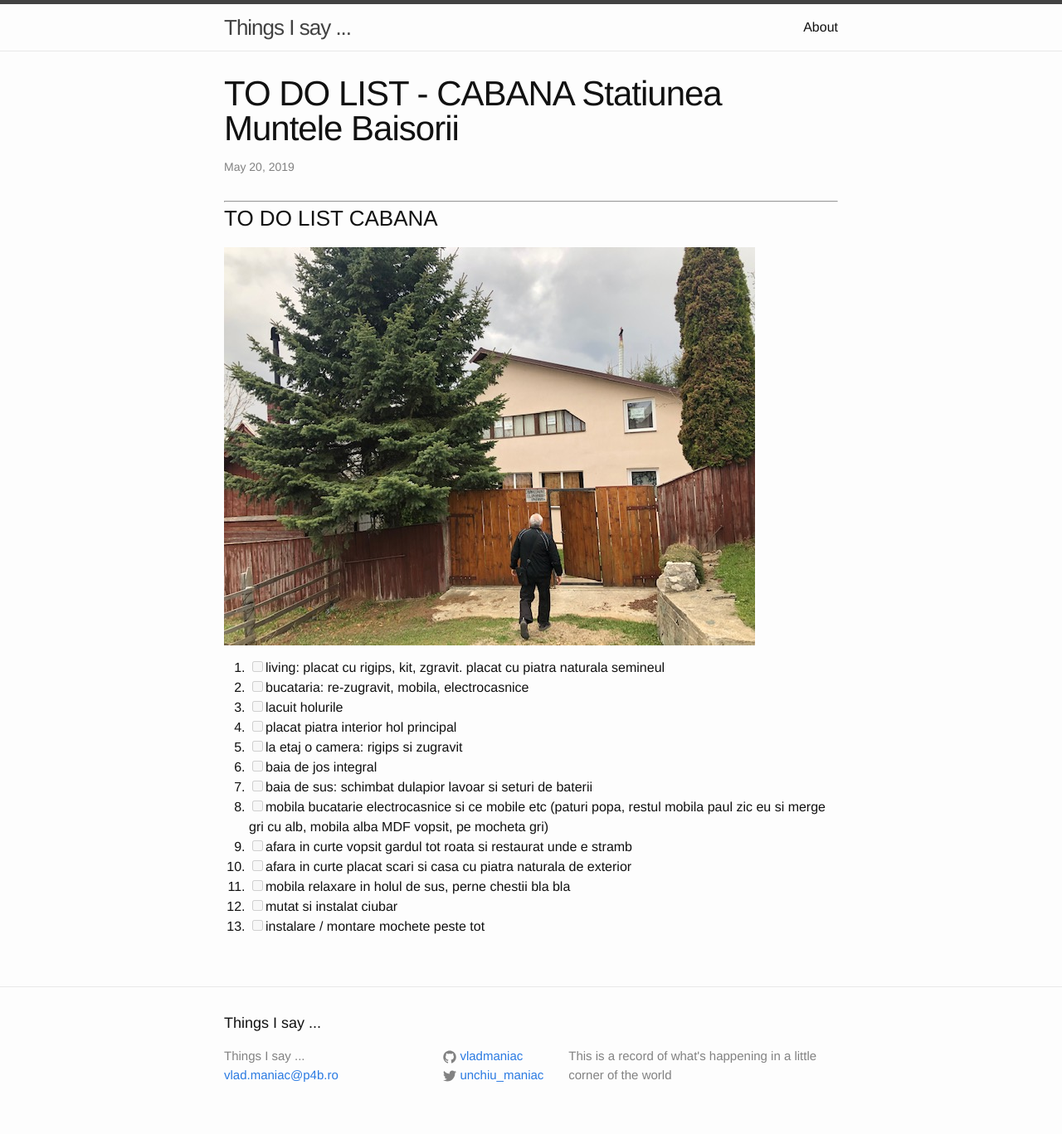
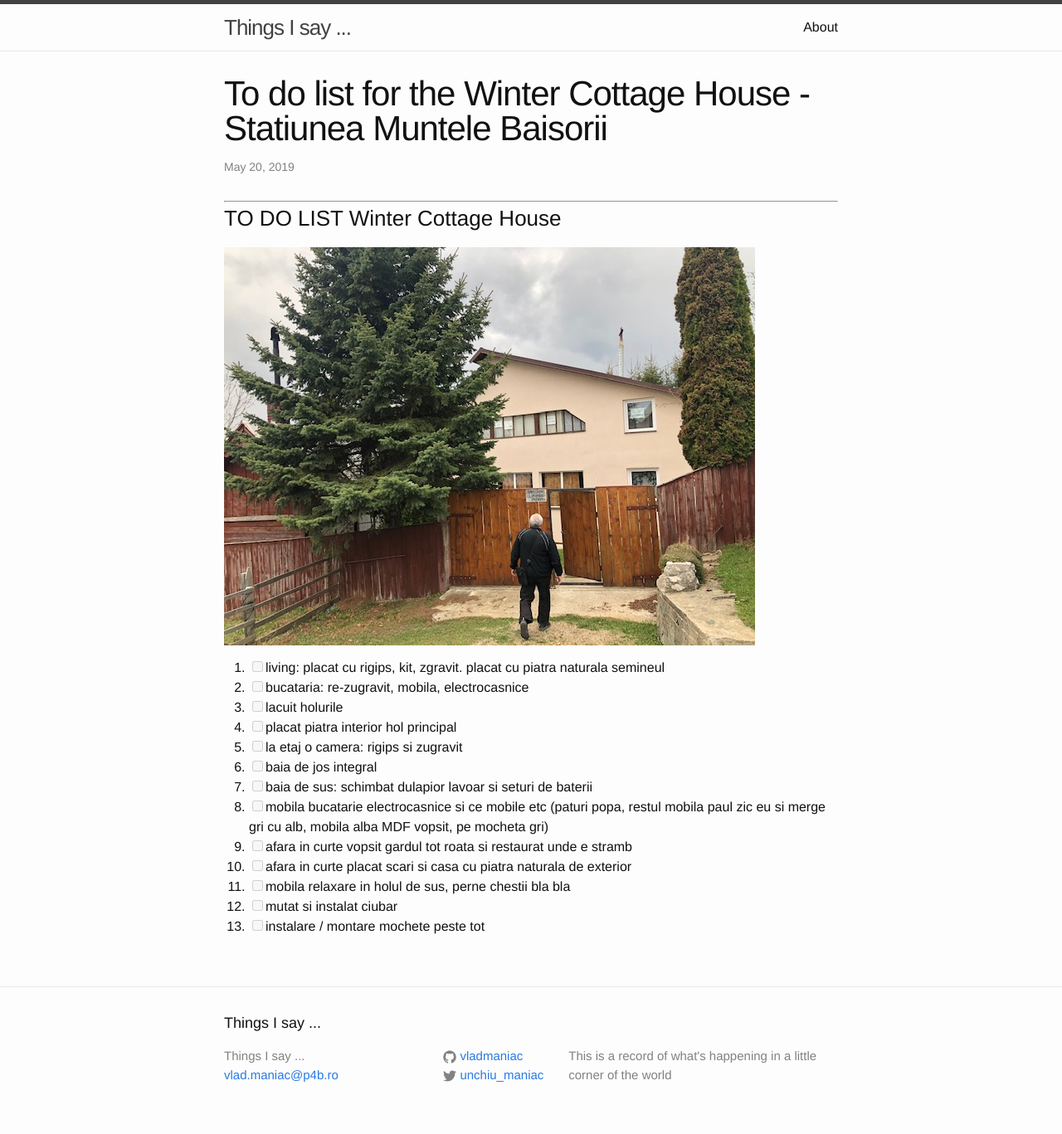
Before and after one commit to vladmaniac/vladmaniac.github.io, a Jekyll site: the page built from _posts/2019-05-21-cabana-muntele-baisorii.markdown, in a window 1280 px wide. Shown: the whole page at 83% size. Built offline with Jekyll 4.4.1, drawn with Linux system fonts in a browser that asks for light colours.

Commit message:
cabana post updates

```diff
--- a/_posts/2019-05-21-cabana-muntele-baisorii.markdown
+++ b/_posts/2019-05-21-cabana-muntele-baisorii.markdown
@@ -1,11 +1,11 @@
 ---
 layout: post
-title:  "TO DO LIST - CABANA Statiunea Muntele Baisorii"
+title:  "To do list for the Winter Cottage House - Statiunea Muntele Baisorii"
 date:   2019-05-20 20:31:50 +0000
 categories: jekyll update
 ---
 ---
-### TO DO LIST CABANA
+### TO DO LIST Winter Cottage House
 ![image-title-here](/img/cabana.jpg){:class="img-responsive"}
 1. [ ] living: placat cu rigips, kit, zgravit. placat cu piatra naturala semineul
 2. [ ] bucataria: re-zugravit, mobila, electrocasnice
```
